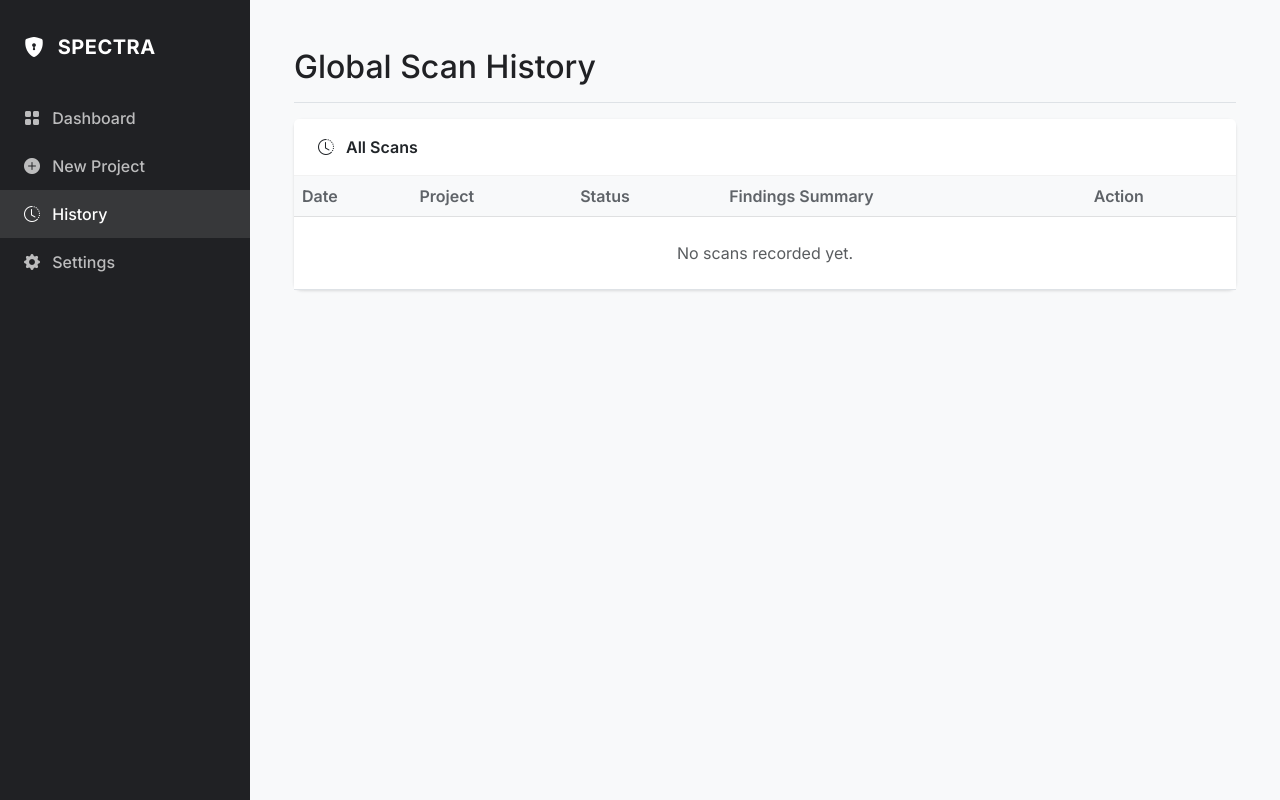
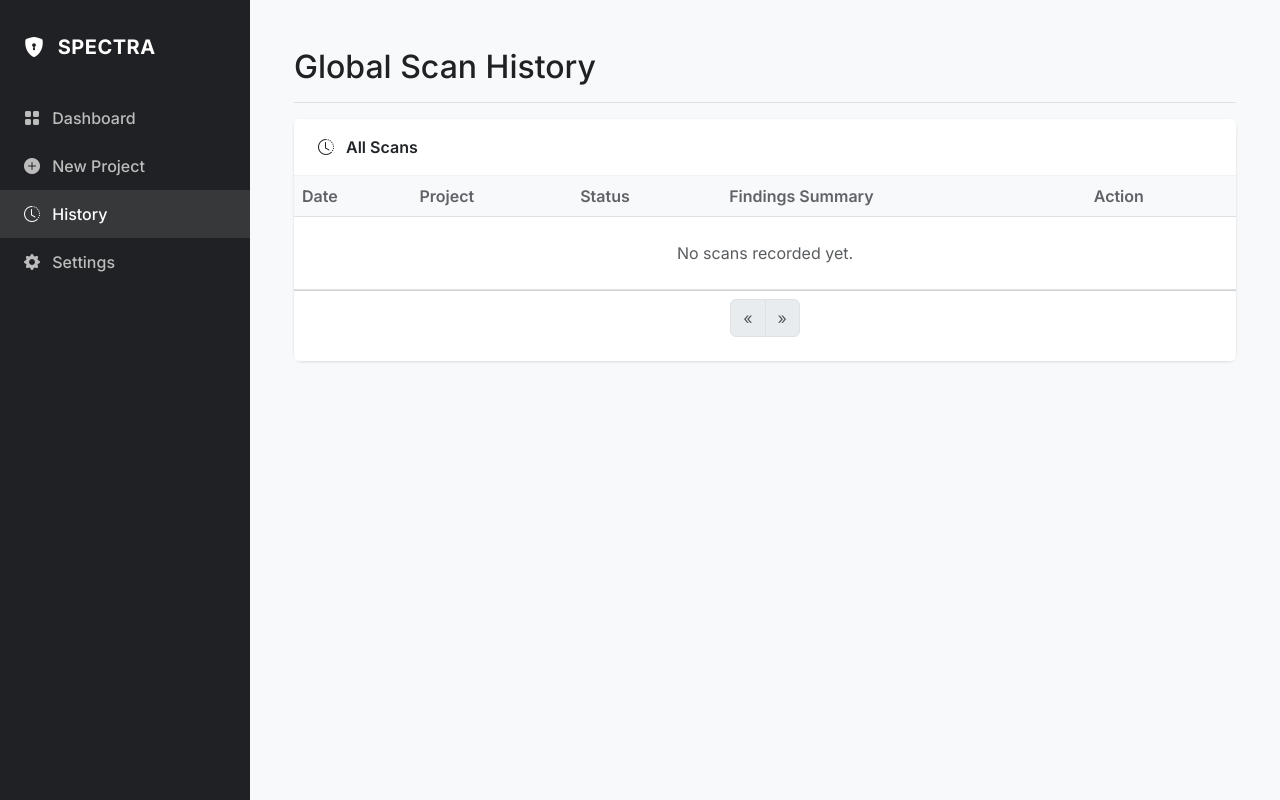
Before and after one commit to assiadialeb/Spectra, a Flask app: template app/web/templates/history.html in a window 1280 px wide. Run offline with Flask 3, Linux system fonts and the light colour scheme; the template is opened without the code that fills it: values that come from a table or form of the project are taken from there, others are empty.

Commit message:
feat: Implement pagination for scan history and project details, and add an `include_secrets` column to the scan database table.

```diff
--- /dev/null
+++ b/app/web/templates/_macros.html
@@ -0,0 +1,31 @@
+{% macro render_pagination(pagination, endpoint) %}
+<nav aria-label="Page navigation">
+    <ul class="pagination justify-content-center">
+        <li class="page-item {% if not pagination.has_prev %}disabled{% endif %}">
+            <a class="page-link" href="{{ url_for(endpoint, page=pagination.prev_num, **kwargs) }}"
+                aria-label="Previous">
+                <span aria-hidden="true">&laquo;</span>
+            </a>
+        </li>
+
+        {% for page in pagination.iter_pages() %}
+        {% if page %}
+        {% if page != pagination.page %}
+        <li class="page-item"><a class="page-link" href="{{ url_for(endpoint, page=page, **kwargs) }}">{{ page }}</a>
+        </li>
+        {% else %}
+        <li class="page-item active" aria-current="page"><span class="page-link">{{ page }}</span></li>
+        {% endif %}
+        {% else %}
+        <li class="page-item disabled"><span class="page-link">...</span></li>
+        {% endif %}
+        {% endfor %}
+
+        <li class="page-item {% if not pagination.has_next %}disabled{% endif %}">
+            <a class="page-link" href="{{ url_for(endpoint, page=pagination.next_num, **kwargs) }}" aria-label="Next">
+                <span aria-hidden="true">&raquo;</span>
+            </a>
+        </li>
+    </ul>
+</nav>
+{% endmacro %}
--- a/app/web/templates/history.html
+++ b/app/web/templates/history.html
@@ -1,4 +1,5 @@
 {% extends "base.html" %}
+{% from "_macros.html" import render_pagination %}
 {% set active_page = "history" %}
 
 {% block content %}
@@ -22,7 +23,7 @@
                 </tr>
             </thead>
             <tbody>
-                {% for scan in scans %}
+                {% for scan in pagination.items %}
                 <tr>
                     <td>
                         {{ scan.timestamp.strftime('%Y-%m-%d %H:%M') }}
@@ -80,5 +81,8 @@
             </tbody>
         </table>
     </div>
+    <div class="card-footer bg-white">
+        {{ render_pagination(pagination, 'web.history') }}
+    </div>
 </div>
 {% endblock %}
```
Also changed, not shown: app/web/routes.py (+9 -4 lines), app/web/templates/project_detail.html (+6 -1 lines).
